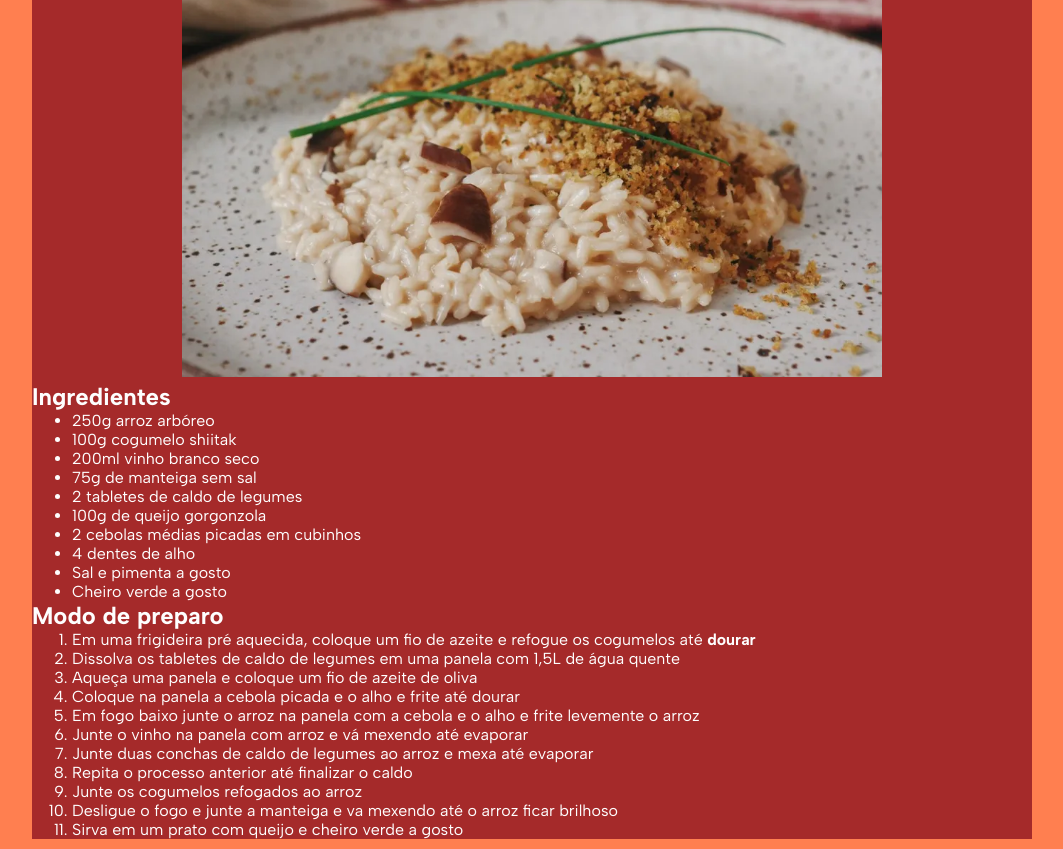
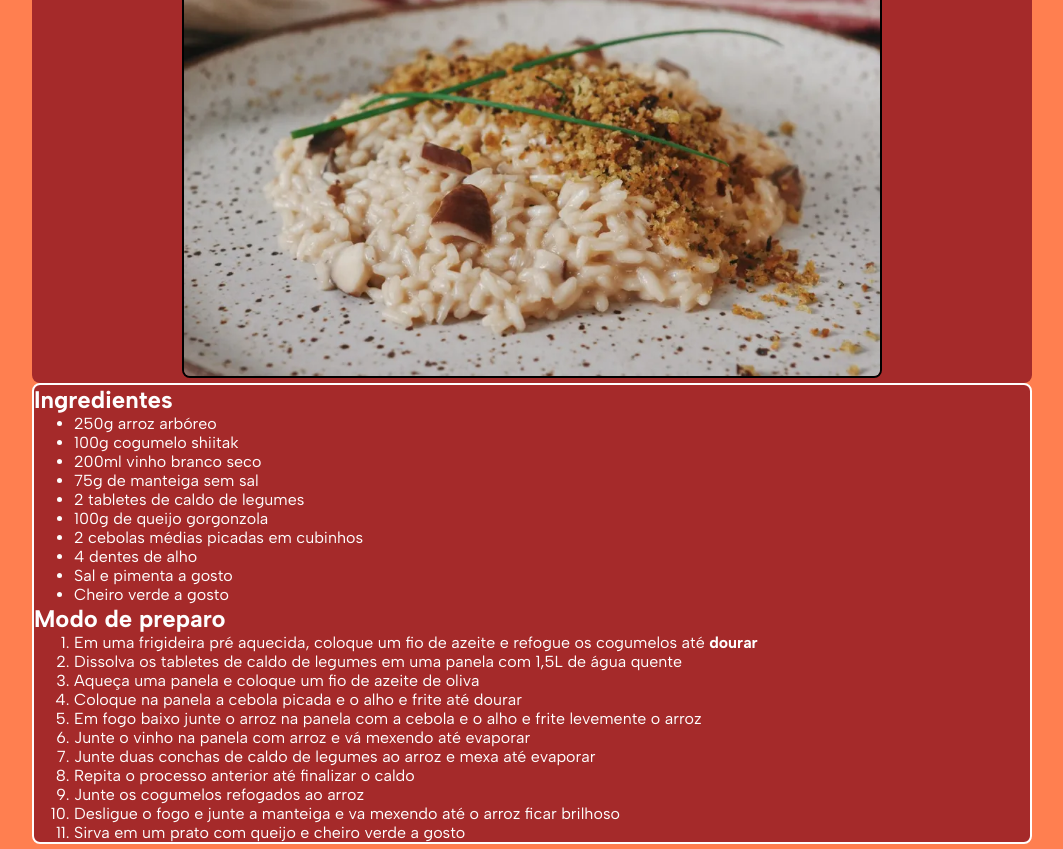
Before and after one commit to Douglas-dev1/curso-dev-fs-uc2-a15, a plain HTML site: page index.html in a window 1280 px wide. Shown: the part 89-938 px from the top of the page, without its empty margins (108-1171 px from the left). Drawn offline with Linux system fonts and the light colour scheme.

Commit message:
Segundo commit

```diff
--- a/styles.css
+++ b/styles.css
@@ -46,8 +46,9 @@
     display: flex;
     flex-direction: column;
     align-items: center;
-    /*border-radius: 8px;**CHANFROS DA CAIXA*/
-    /*border: 2px solid #fefefe;/*ESPESSURA E COR DA BORDA*/
+    border-radius: 8px;
+    **CHANFROS DA CAIXA*/ border: 2px solid #fefefe;
+    /*ESPESSURA E COR DA BORDA*/
     padding: 0 60;
     padding-top: 30px;
     margin-top: 5px;
@@ -56,16 +57,20 @@
 #titulo img {
     width: 70%;
     height: auto;
-    /*border-radius: 8px;/*CHANFROS DA CAIXA*/
+    border-radius: 8px;
+    /*CHANFROS DA CAIXA*/
     margin-bottom: 5px;
-    /*border: 2px solid #000;*/
+    border: 2px solid #000;
+    */
 }
 
 #conteudo {
     width: 100%;
     height: auto;
     background-color: brown;
-    /*border-radius: 8px;/*CHANFROS DA CAIXA*/
-    /*border: 2px solid #fefefe;/*ESPESSURA E COR DA BORDA*/
+    border-radius: 8px;
+    /*CHANFROS DA CAIXA*/
+    border: 2px solid #fefefe;
+    /*ESPESSURA E COR DA BORDA*/
     margin-bottom: 5px;
 }
```
